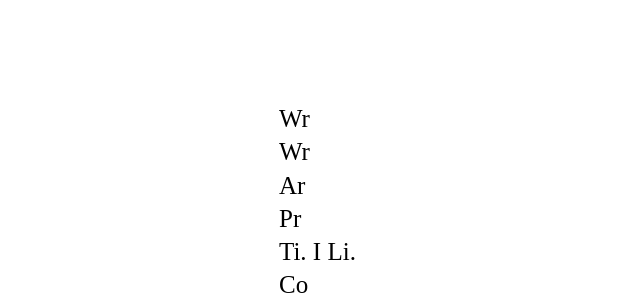
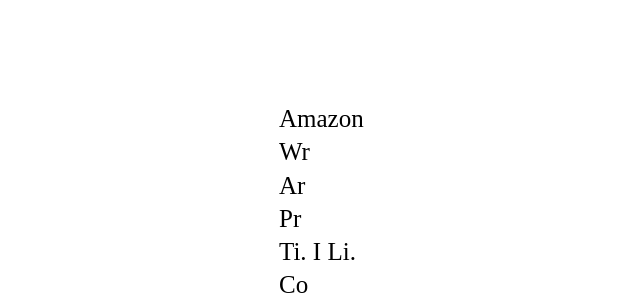
Before and after one commit to maalaria/collection, a Jekyll site: the page index.html, which Jekyll copies as it is, in a window 1280 px wide. Shown: the part 139-439 px from the top of the page, without its empty margins (364-1004 px from the left). Built offline with Jekyll 4.4.1, drawn with Linux system fonts in a browser that asks for light colours; Markdown is read by kramdown in place of the engine named in the settings.

Commit message:
link test 4

```diff
--- a/index.html
+++ b/index.html
@@ -11,7 +11,7 @@
 <body>
 
 <div id="centered">
-  <p class="two"><a href="https://www.amazon.de/" onclick=“window.open(‘https://www.amazon.de/’, ‘_self’);”>Wr</a></p>
+  <p class="two"><a href="https://www.amazon.de/" onclick=“window.open(‘https://www.amazon.de/’, ‘_self’);”>Amazon</a></p>
   <p class="two"><a href="/writings/" onclick=“window.open(‘/writings/’, ‘_self’);”>Wr</a></p>
   <p class="two"><a href="/art/">Ar</a></p>
   <p class="two"><a href="/projects/">Pr</a></p>
```
